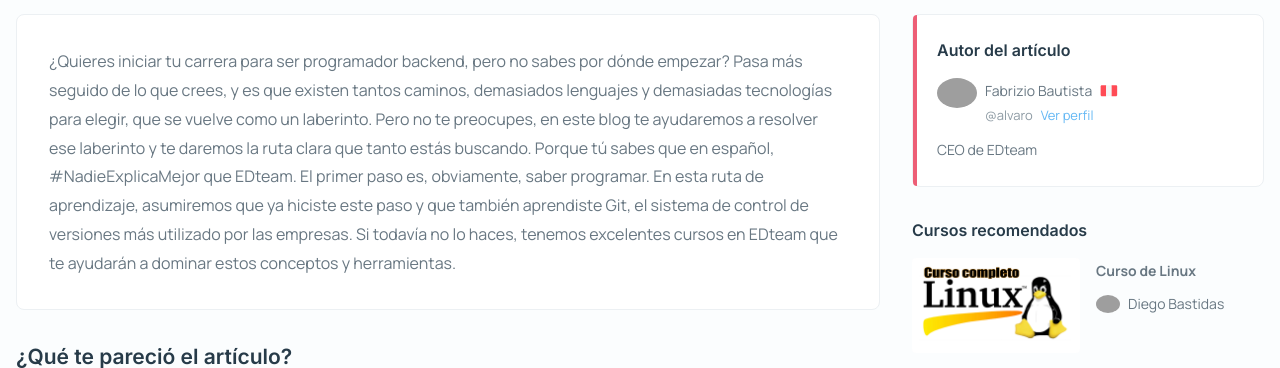
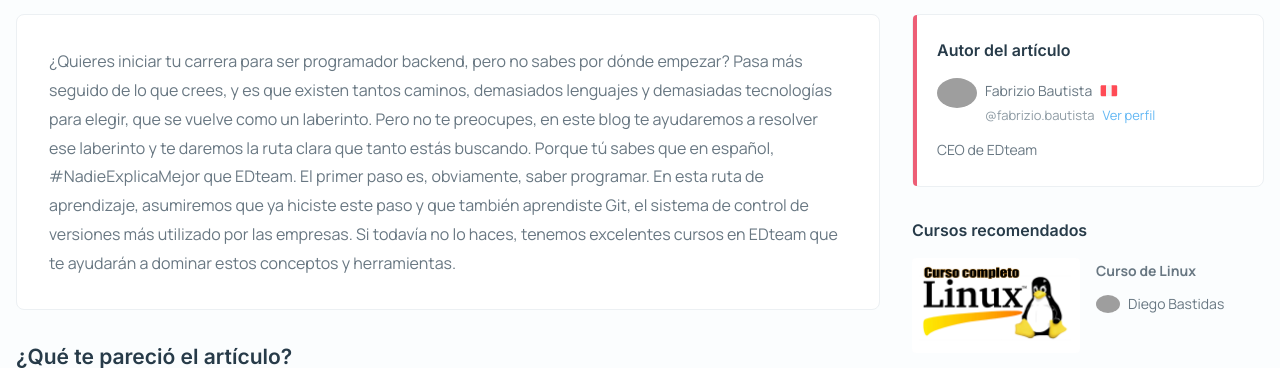
Before and after one commit to fabrixbau/blog_fab, a Django app: page /contenido/4 in a window 1280 px wide. Shown: the part 647-1015 px from the top of the page. Run offline with Django 5.2, Linux system fonts and the light colour scheme; data comes from the database, SQL or seed files in the repository; both versions use the stored data as it was after the commit; grey boxes are pictures that could not be loaded.

```diff
--- a/bloog/templates/bloog/articulo.html
+++ b/bloog/templates/bloog/articulo.html
@@ -293,7 +293,7 @@
                             </svg>
                         </div>
                         <p class="author-profile__link">
-                            <span>@alvaro</span>
+                            <span>@{{articulo.autor}}</span>
                             <a href="#">Ver perfil</a>
                         </p>
                     </div>
--- /dev/null
+++ b/requirements.txt
@@ -0,0 +1,4 @@
+django==3.2
+Pillow
+django-admin-tailwind
+mysqlclient
```
Also changed, not shown: db.sqlite3.
